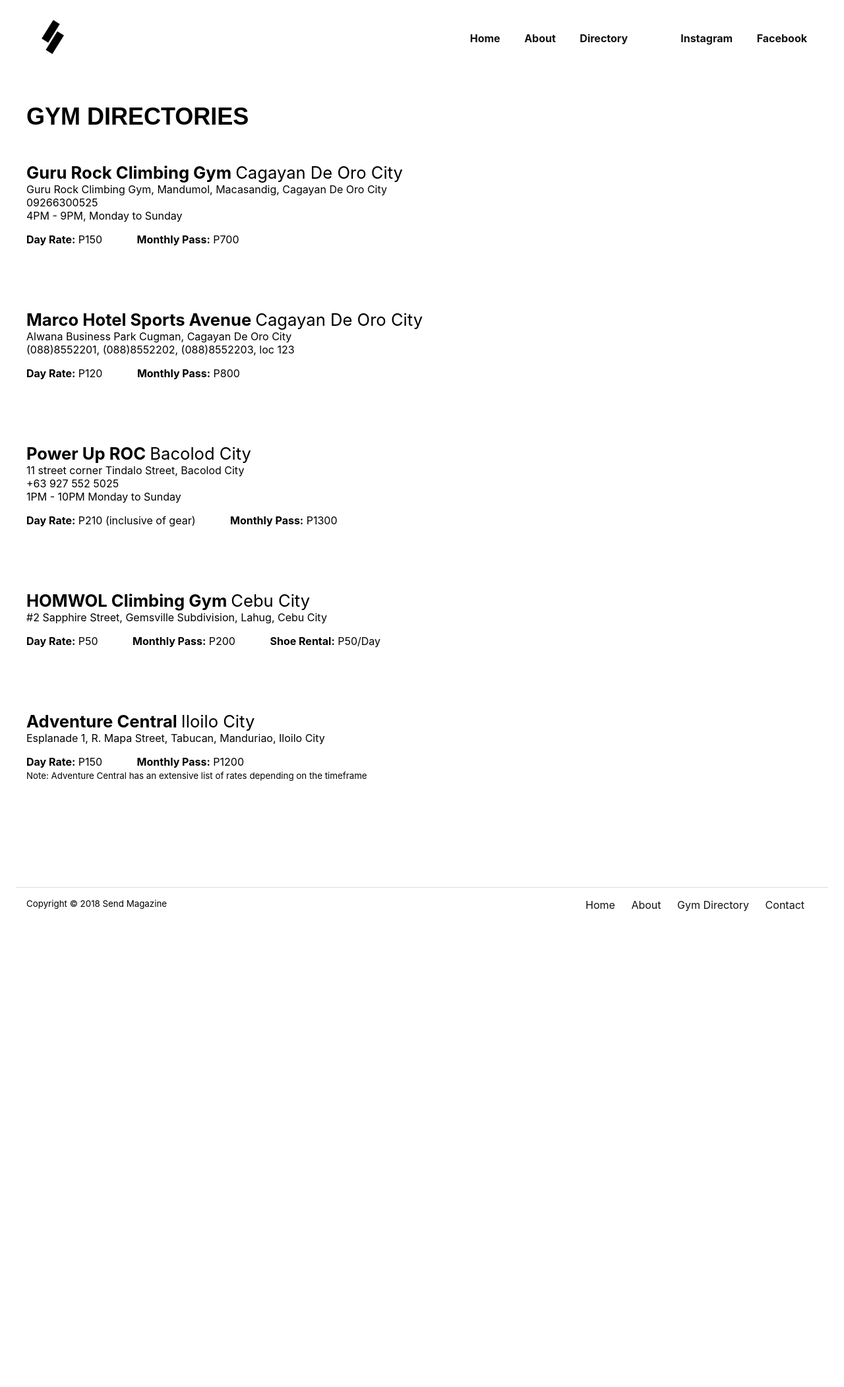
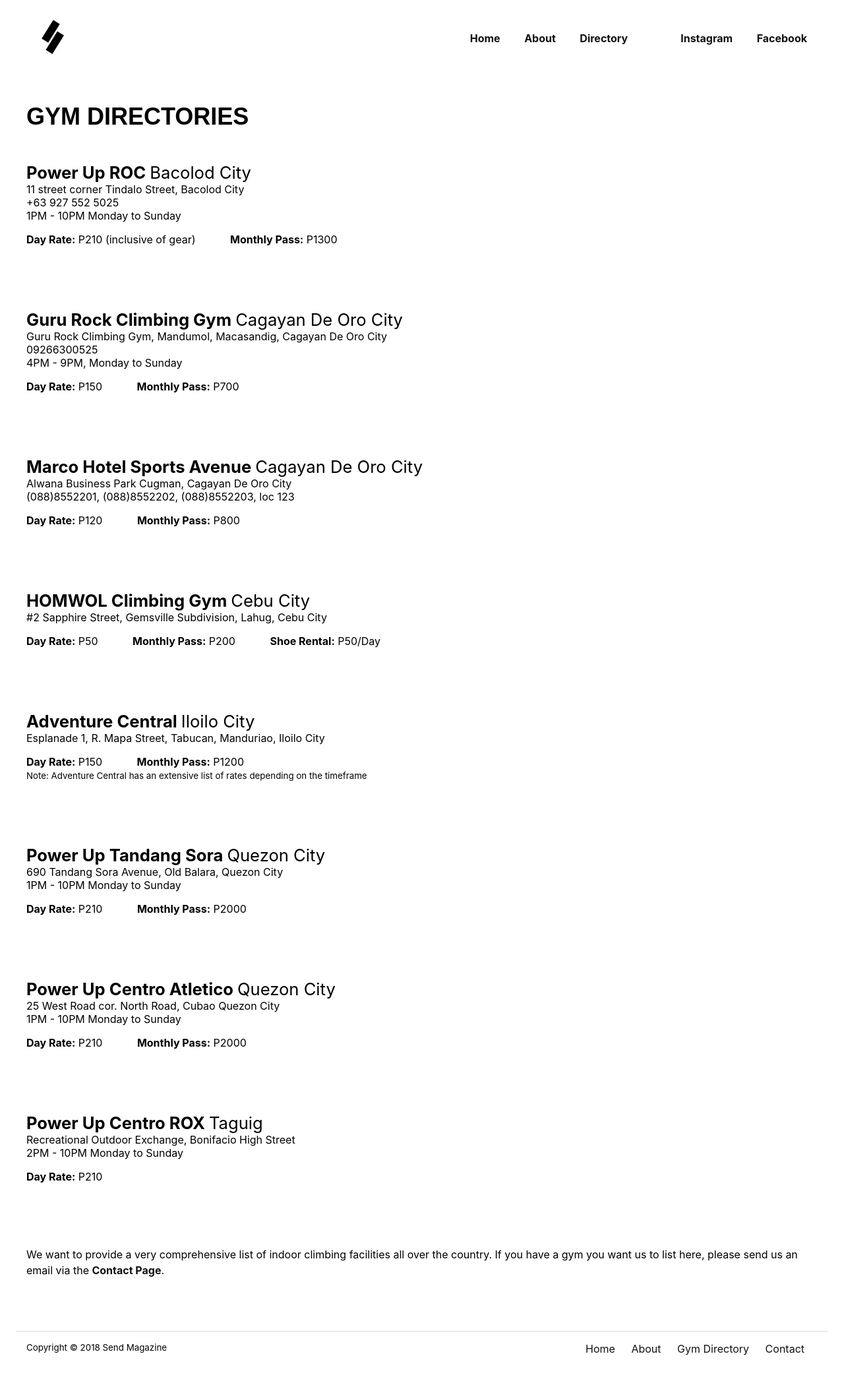
Before and after one commit to nickaguilos/sendmagazine, a Jekyll site: the page built from directory.md, in a window 1280 px wide. Shown: the whole page at 66% size. Built offline with Jekyll 4.4.1, drawn with Linux system fonts in a browser that asks for light colours; nearby versions of some CDN libraries; some web fonts are replaced; before the commit the page ends 1430 px from its top, so only the background shows below that.

Commit message:
adding more to directory page

```diff
--- a/_sass/send/_base.scss
+++ b/_sass/send/_base.scss
@@ -53,6 +53,10 @@ h1 {
 p {
 	font-family: $copy-font-family;
 	line-height: 1.5em;
+
+	a {
+		border-bottom: 1px dotted $border-color;
+	}
 }
 
 a {
--- a/_sass/send/_page-post.scss
+++ b/_sass/send/_page-post.scss
@@ -36,10 +36,6 @@
 			margin: 1.5rem auto;
 			max-width: 700px;
 			font-family: $article-font-family;
-
-			a {
-				border-bottom: 1px dotted $border-color;
-			}
 		}
 
 		h5 {
--- a/directory.md
+++ b/directory.md
@@ -4,6 +4,25 @@ layout: default
 
 <div class="directory fixed-width-container">
 	<h1 class="section-heading">GYM DIRECTORIES</h1>
+
+	<article>
+		<h2>Power Up ROC <span>Bacolod City</span></h2>
+		<span>
+			11 street corner Tindalo Street, Bacolod City<br>
+			+63 927 552 5025 <br>
+			1PM - 10PM Monday to Sunday
+		</span>
+
+		<div class="rates">
+			<span>
+				<strong>Day Rate:</strong> P210 (inclusive of gear)
+			</span>
+
+			<span>
+				<strong>Monthly Pass:</strong> P1300
+			</span>
+		</div>
+	</article>
 
 	<article>
 		<h2>Guru Rock Climbing Gym <span>Cagayan De Oro City</span></h2>
@@ -38,25 +57,6 @@ layout: default
 
 			<span>
 				<strong>Monthly Pass:</strong> P800
-			</span>
-		</div>
-	</article>
-
-	<article>
-		<h2>Power Up ROC <span>Bacolod City</span></h2>
-		<span>
-			11 street corner Tindalo Street, Bacolod City<br>
-			+63 927 552 5025 <br>
-			1PM - 10PM Monday to Sunday
-		</span>
-
-		<div class="rates">
-			<span>
-				<strong>Day Rate:</strong> P210 (inclusive of gear)
-			</span>
-
-			<span>
-				<strong>Monthly Pass:</strong> P1300
 			</span>
 		</div>
 	</article>
@@ -99,4 +99,60 @@ layout: default
 		</div>
 		<small>Note: Adventure Central has an extensive list of rates depending on the timeframe</small>
 	</article>
+
+	<article>
+		<h2>Power Up Tandang Sora <span>Quezon City</span></h2>
+		<span>
+			690 Tandang Sora Avenue, Old Balara, Quezon City<br>
+			1PM - 10PM Monday to Sunday
+		</span>
+
+		<div class="rates">
+			<span>
+				<strong>Day Rate:</strong> P210
+			</span>
+
+			<span>
+				<strong>Monthly Pass:</strong> P2000
+			</span>
+		</div>
+	</article>
+
+	<article>
+		<h2>Power Up Centro Atletico <span>Quezon City</span></h2>
+		<span>
+			25 West Road cor. North Road, Cubao Quezon City<br>
+			1PM - 10PM Monday to Sunday
+		</span>
+
+		<div class="rates">
+			<span>
+				<strong>Day Rate:</strong> P210
+			</span>
+
+			<span>
+				<strong>Monthly Pass:</strong> P2000
+			</span>
+		</div>
+	</article>
+
+	<article>
+		<h2>Power Up Centro ROX <span>Taguig</span></h2>
+		<span>
+			Recreational Outdoor Exchange, Bonifacio High Street<br>
+			2PM - 10PM Monday to Sunday
+		</span>
+
+		<div class="rates">
+			<span>
+				<strong>Day Rate:</strong> P210
+			</span>
+		</div>
+	</article>
+
+	<div class="link-to-contact">
+		<p>
+			We want to provide a very comprehensive list of indoor climbing facilities all over the country. If you have a gym you want us to list here, please send us an email via the <strong><a href="contact.html">Contact Page</a></strong>.
+		</p>
+	</div>
 </div>
```
